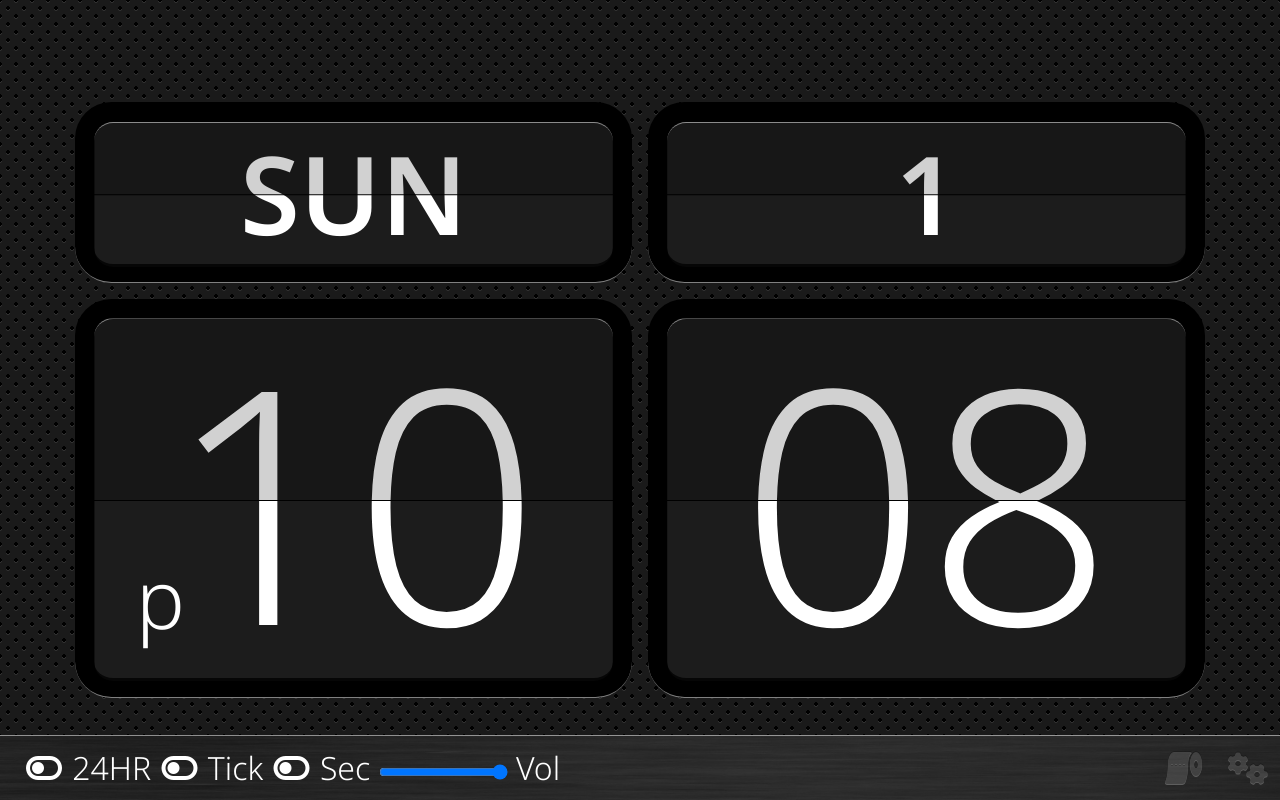
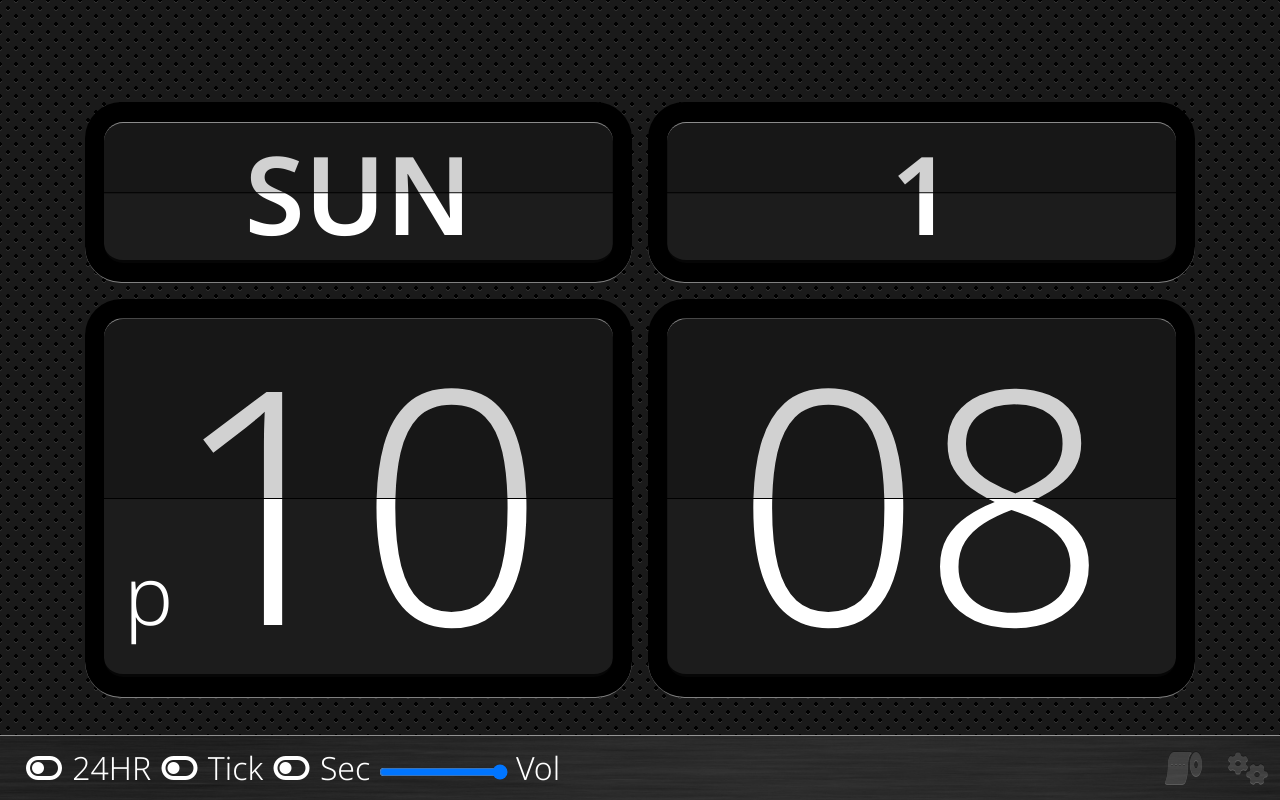
Before and after one commit to dse/flip-clock-2022, a plain HTML site: page www/index.html in a window 1280 px wide. Both pictures are taken after a click on the link 1248 px from the left and 768 px from the top of the page. Drawn offline with Linux system fonts and the light colour scheme; no server answers.

Commit message:
css tweaks but mainly control panel padding and box-sizing

```diff
--- a/www/css/clock.css
+++ b/www/css/clock.css
@@ -6,6 +6,9 @@
     --shwhite: rgb(82%,82%,82%);
     --hiborder: rgba(100%,100%,100%,0.5);
     --shborder: rgba(0%,0%,0%,0.8);
+}
+*, *::before, *::after {
+    box-sizing: border-box;
 }
 body {
     background-color: var(--bg);
@@ -92,7 +95,7 @@ body {
 }
 .clock__ampm {
     position: absolute;
-    left: 8%;
+    left: 4%;
 }
 .clock__ampm--am {
     top: 8%;
@@ -105,7 +108,7 @@ body {
  * Layout dimension styles
  */
 .clock__panel {
-    width: 90%;
+    width: 95%;
 }
 .clock__view-master {
     width: 30%;
@@ -181,7 +184,10 @@ body {
     font-size: var(--control-panel-font-size);
     line-height: var(--control-panel-line-height);
     min-height: calc(1em * var(--control-panel-line-height));
-    padding: var(--control-panel-padding) calc(var(--control-panel-padding) + 1em * (var(--control-panel-line-height) - 1));
+    padding-top: var(--control-panel-padding);
+    padding-bottom: var(--control-panel-padding);
+    padding-left: calc(var(--control-panel-padding) + 1em * (var(--control-panel-line-height) - 1));
+    padding-right: 4em;
 }
 .hide {
     display: none;
@@ -210,7 +216,6 @@ body {
 }
 
 .control-panel__logs {
-    box-sizing: border-box;
     position: fixed;
     top: 0;
     left: 0;
```
